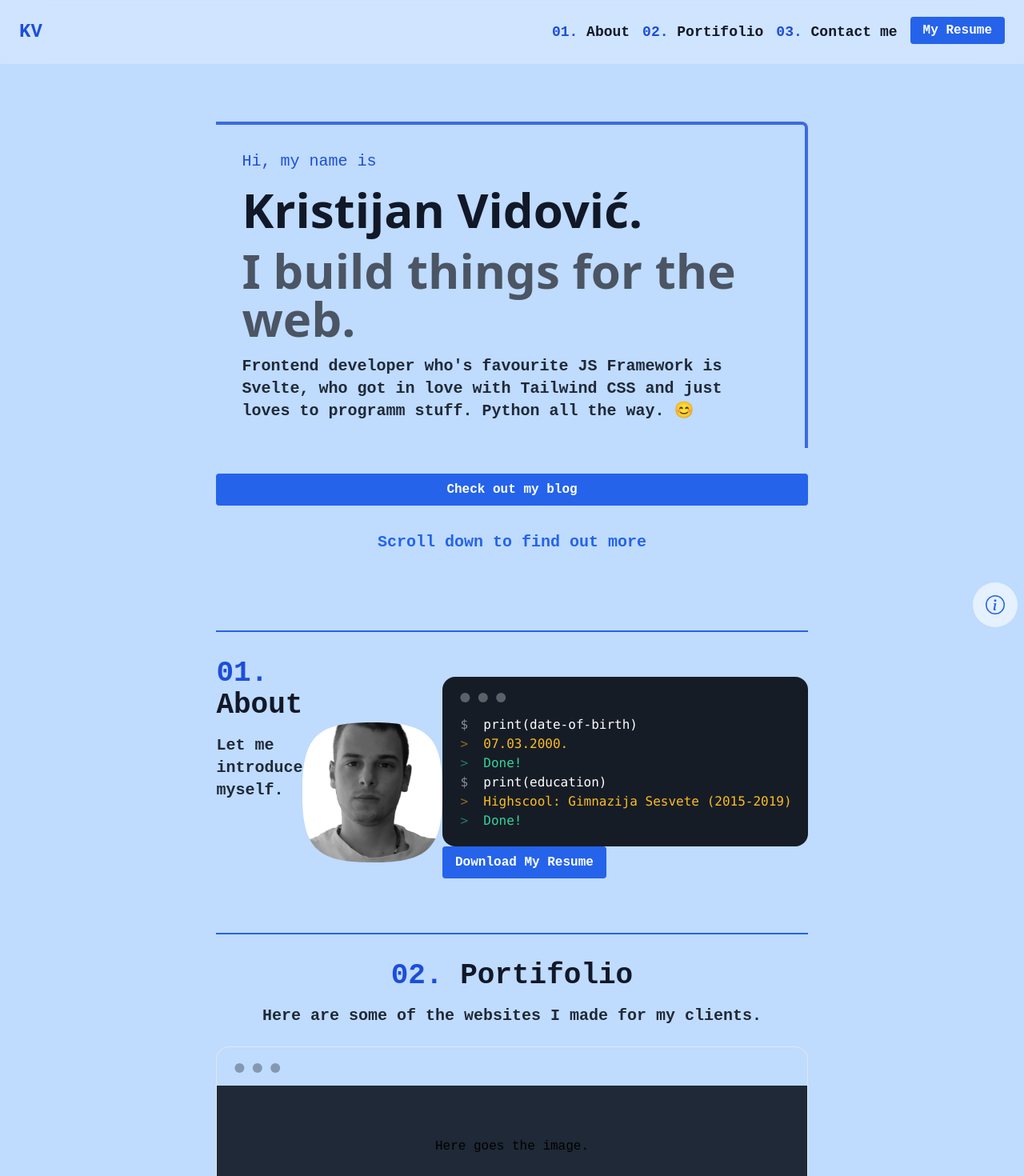
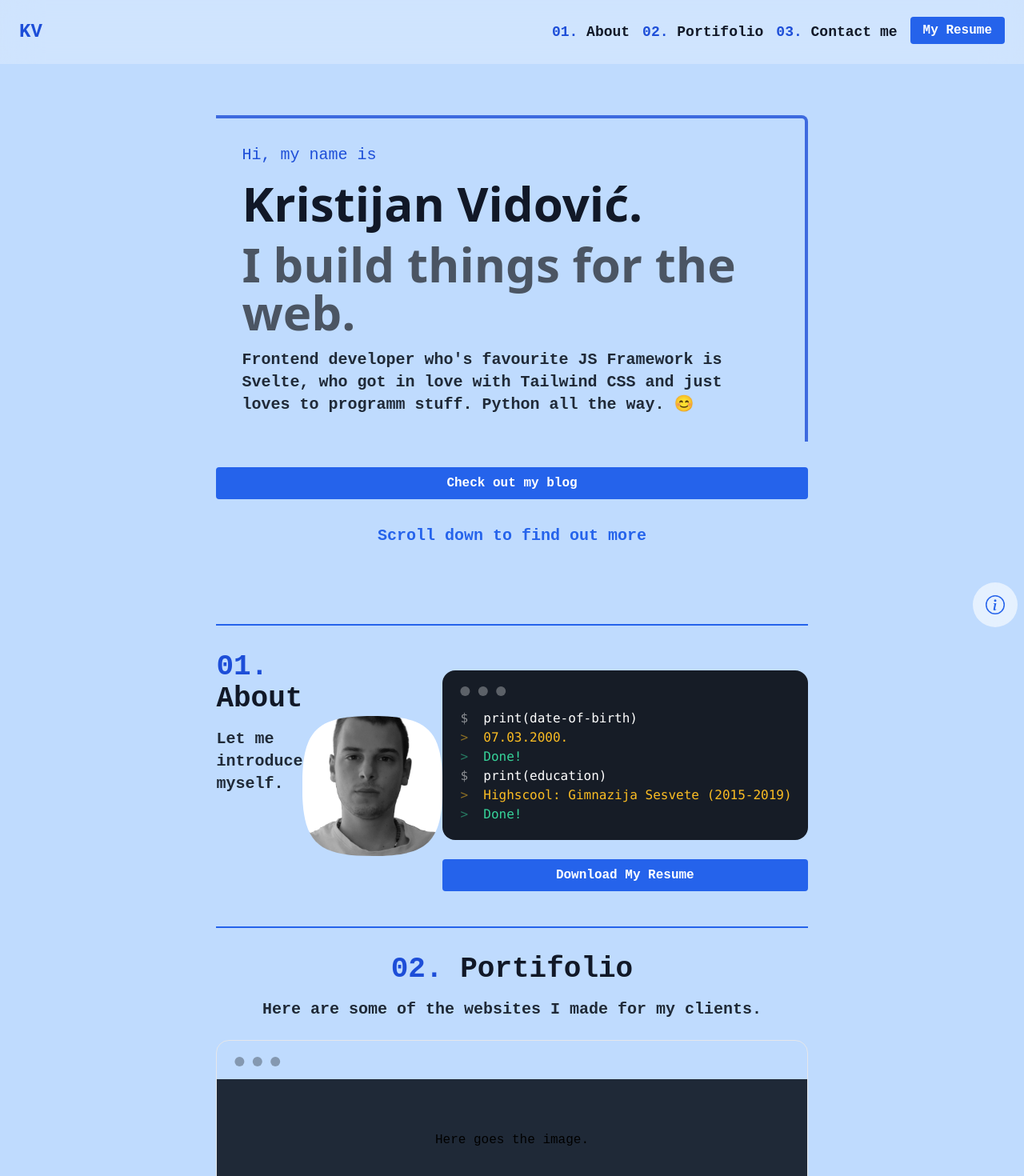
Before and after one commit to Kristijan007v/app, a Next.js app: page / in a window 1280 px wide. Shown: the top 1470 px of the page at 80% size. Built offline with nearby package versions, Linux system fonts and the light colour scheme.

Commit message:
Changed footer spacing, changed header spacing, fixed about section layout

```diff
--- a/components/Footer/Footer.js
+++ b/components/Footer/Footer.js
@@ -6,7 +6,7 @@ import LinkedinIcon from "../Icons/LinkedinIcon";
 
 export default function Footer() {
   return (
-    <footer className="mb-6 p-4 text-center">
+    <footer className="mb-2 p-4 text-center">
       <div className="flex items-center justify-center space-x-4 p-4">
         <GithubIcon link href={"https://github.com/kristijan007v"} />
         <InstagramIcon link href={"https://instagram.com/kristijan_007"} />
--- a/components/Sections/About/About.js
+++ b/components/Sections/About/About.js
@@ -50,7 +50,7 @@ export default function About() {
           objectFit="cover"
         />
       </div>
-      <div>
+      <div className="flex flex-col space-y-6">
         <div className="mockup-code bg-secondaryGray">
           <pre data-prefix="$">
             <code>print(date-of-birth)</code>
--- a/components/Sections/HeroHeader/HeroHeader.js
+++ b/components/Sections/HeroHeader/HeroHeader.js
@@ -5,7 +5,7 @@ import LinkDefault from "../../LinkDefault/LinkDefault";
 
 export default function HeroHeader() {
   return (
-    <div className=" mb-16 mt-12 flex flex-col space-y-8">
+    <div className=" mb-16 mt-10 flex flex-col space-y-8">
       <div className="flex flex-col space-y-4 rounded-tr-lg md:border-t-4 md:border-r-4 md:border-blue-700/80 md:p-8">
         <p className="special text-lg lg:text-xl">Hi, my name is</p>
         <h1 className="font-sans text-4xl font-extrabold text-lightHeadingPrimary dark:text-headingPrimary lg:text-6xl">
```
